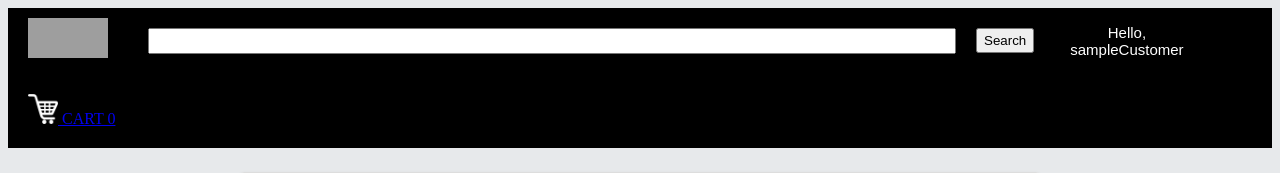
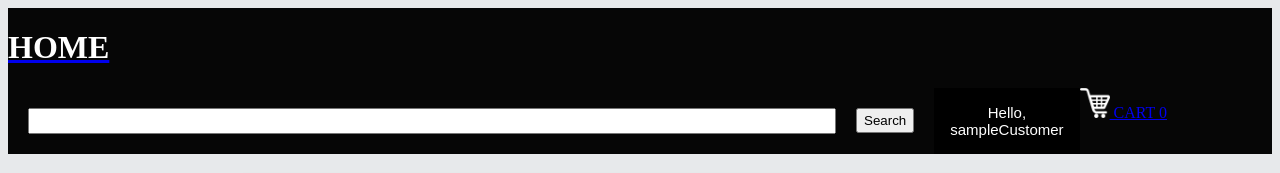
Before and after one commit to echohyyy/heymax-interview, a Flask app: page /productDescription?productId=1 in a window 1280 px wide. Shown: the top 173 px of the page. Run offline with Flask 3, Linux system fonts and the light colour scheme; a user stored in the database is signed in; data comes from the database, SQL or seed files in the repository; data that the repository does not hold is empty; grey boxes are pictures that could not be loaded.

Commit message:
update top bar style

```diff
--- a/static/css/topStyle.css
+++ b/static/css/topStyle.css
@@ -13,7 +13,7 @@
 }
 
 #title {
-	background-color: black;
+	background-color: rgb(6, 6, 6);
 	display: inline-block;
 	width: 100%;
 }
--- a/templates/checkout.html
+++ b/templates/checkout.html
@@ -10,8 +10,8 @@
 <body>
     <div id="title">
         <a href="/">
-            <img id="logo" src= {{ url_for('static', filename='images/logo.png') }} />
-        </a>
+			<h1 style="color:white">HOME</h1>
+		</a>
         {% if not loggedIn %}
         <div id="signInButton">
             <a class="link" href="/login">Sign In</a>
--- a/templates/home.html
+++ b/templates/home.html
@@ -8,7 +8,7 @@
 <body>
 	<div id="title">
 		<a href="/">
-			<h1>HOME</h1>
+			<h1 style="color:white">HOME</h1>
 		</a>
 		<form action="/">
 			<input id="searchBox" type="text" name="searchQuery", value = "{{searchQuery}}">
--- a/templates/productDescription.html
+++ b/templates/productDescription.html
@@ -8,7 +8,7 @@
 <body>
 	<div id="title">
 		<a href="/">
-			<img id="logo" src= {{ url_for('static', filename='images/logo.png') }} />
+			<h1 style="color:white">HOME</h1>
 		</a>
 		<form action="/">
 			<input id="searchBox" type="text" name="searchQuery">
@@ -29,7 +29,7 @@
 			</div>
 		</div>
 		{% endif %}
-		<div id="kart">
+		<div id="cart">
 			<a class="link" href="/cart">
 				<img src={{url_for('static', filename='images/shoppingCart.png')}} id="cartIcon" />
 				CART {{noOfItems}}
```
Also changed, not shown: templates/cart.html (+4 -4 lines), static/uploads/placeholder.png (added).
